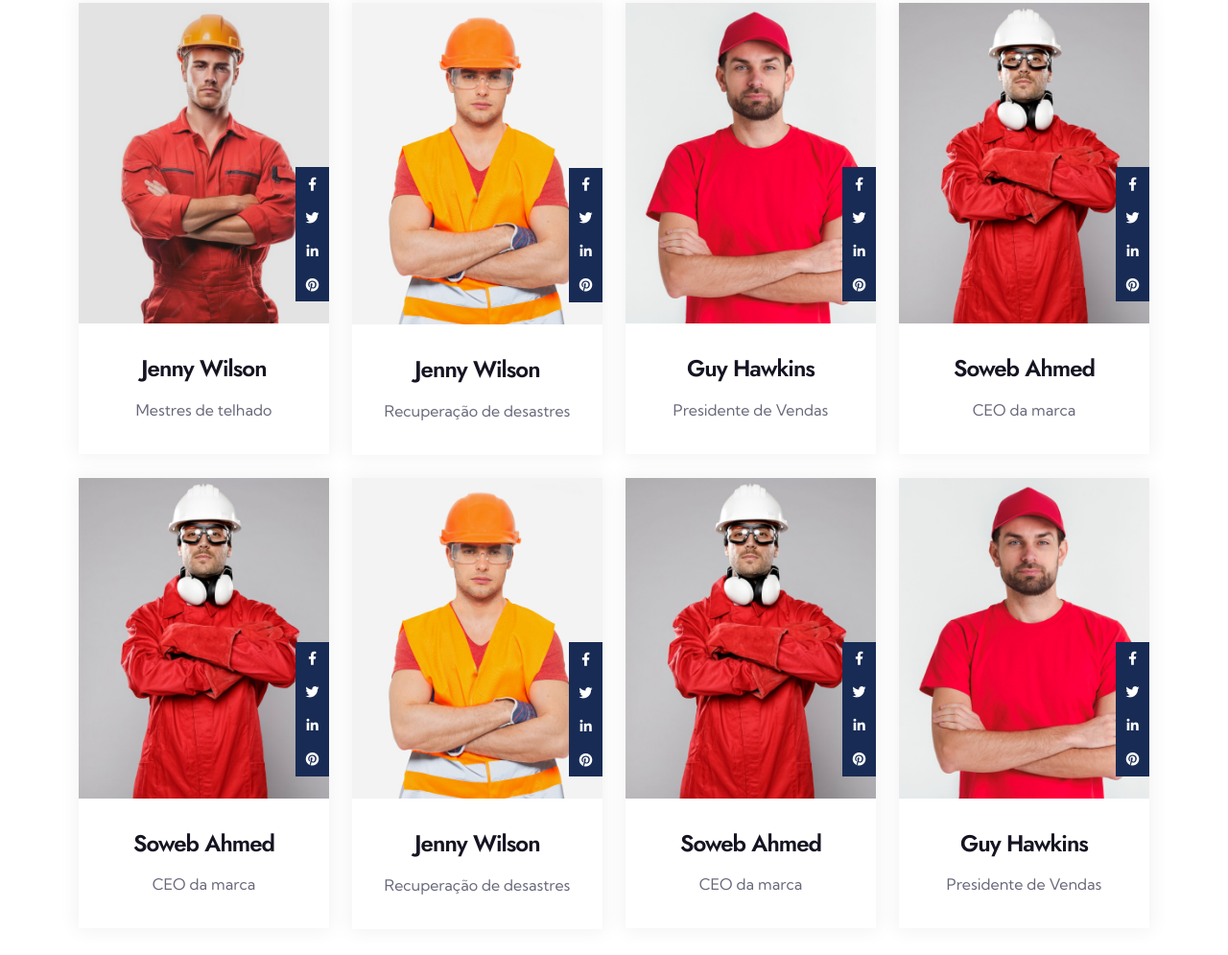
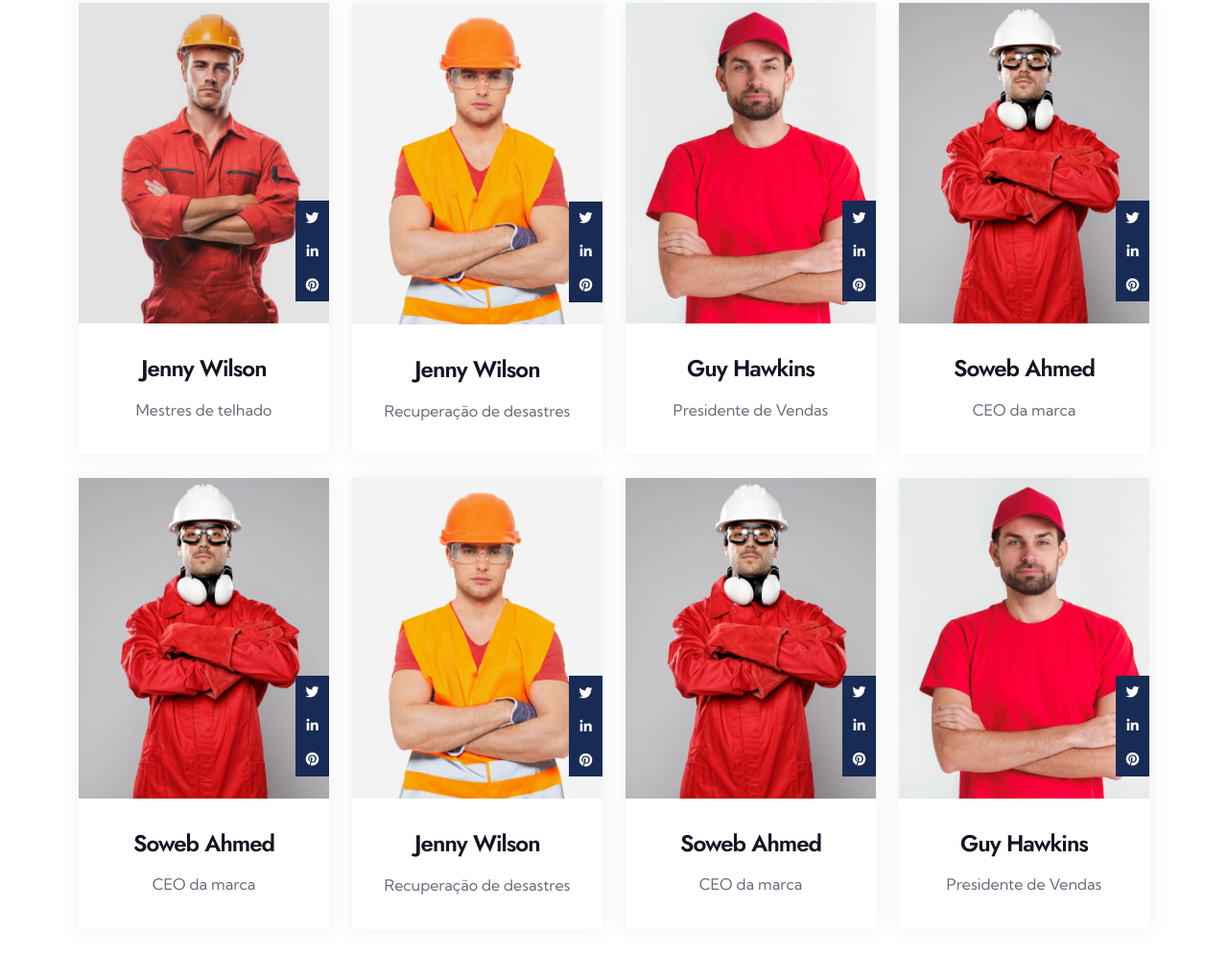
Before and after one commit to alexis-developers/FS-Calhas-e-Telhados, a plain HTML site: page team-member.html in a window 1280 px wide. Shown: the part 652-1647 px from the top of the page at 96% size. Drawn offline with Linux system fonts and the light colour scheme.

Commit message:
Remove Facebook das barras superiores

```diff
--- a/team-member.html
+++ b/team-member.html
@@ -167,7 +167,7 @@
 <div class="image">
 <img alt="team-member" src="images/team-member/team-1.jpg"/>
 <div class="social-profile">
-<a href="#"><i class="fa-brands fa-facebook-f"></i></a>
+
 <a href="#"><i class="fa-brands fa-twitter"></i></a>
 <a href="#"><i class="fa-brands fa-linkedin-in"></i></a>
 <a href="#"><i class="fa-brands fa-pinterest"></i></a>
@@ -186,7 +186,7 @@
 <div class="image">
 <img alt="team-member" src="images/team-member/team-2.jpg"/>
 <div class="social-profile">
-<a href="#"><i class="fa-brands fa-facebook-f"></i></a>
+
 <a href="#"><i class="fa-brands fa-twitter"></i></a>
 <a href="#"><i class="fa-brands fa-linkedin-in"></i></a>
 <a href="#"><i class="fa-brands fa-pinterest"></i></a>
@@ -205,7 +205,7 @@
 <div class="image">
 <img alt="team-member" src="images/team-member/team-3.jpg"/>
 <div class="social-profile">
-<a href="#"><i class="fa-brands fa-facebook-f"></i></a>
+
 <a href="#"><i class="fa-brands fa-twitter"></i></a>
 <a href="#"><i class="fa-brands fa-linkedin-in"></i></a>
 <a href="#"><i class="fa-brands fa-pinterest"></i></a>
@@ -224,7 +224,7 @@
 <div class="image">
 <img alt="team-member" src="images/team-member/team-4.jpg"/>
 <div class="social-profile">
-<a href="#"><i class="fa-brands fa-facebook-f"></i></a>
+
 <a href="#"><i class="fa-brands fa-twitter"></i></a>
 <a href="#"><i class="fa-brands fa-linkedin-in"></i></a>
 <a href="#"><i class="fa-brands fa-pinterest"></i></a>
@@ -243,7 +243,7 @@
 <div class="image">
 <img alt="team-member" src="images/team-member/team-4.jpg"/>
 <div class="social-profile">
-<a href="#"><i class="fa-brands fa-facebook-f"></i></a>
+
 <a href="#"><i class="fa-brands fa-twitter"></i></a>
 <a href="#"><i class="fa-brands fa-linkedin-in"></i></a>
 <a href="#"><i class="fa-brands fa-pinterest"></i></a>
@@ -262,7 +262,7 @@
 <div class="image">
 <img alt="team-member" src="images/team-member/team-2.jpg"/>
 <div class="social-profile">
-<a href="#"><i class="fa-brands fa-facebook-f"></i></a>
+
 <a href="#"><i class="fa-brands fa-twitter"></i></a>
 <a href="#"><i class="fa-brands fa-linkedin-in"></i></a>
 <a href="#"><i class="fa-brands fa-pinterest"></i></a>
@@ -281,7 +281,7 @@
 <div class="image">
 <img alt="team-member" src="images/team-member/team-4.jpg"/>
 <div class="social-profile">
-<a href="#"><i class="fa-brands fa-facebook-f"></i></a>
+
 <a href="#"><i class="fa-brands fa-twitter"></i></a>
 <a href="#"><i class="fa-brands fa-linkedin-in"></i></a>
 <a href="#"><i class="fa-brands fa-pinterest"></i></a>
@@ -300,7 +300,7 @@
 <div class="image">
 <img alt="team-member" src="images/team-member/team-3.jpg"/>
 <div class="social-profile">
-<a href="#"><i class="fa-brands fa-facebook-f"></i></a>
+
 <a href="#"><i class="fa-brands fa-twitter"></i></a>
 <a href="#"><i class="fa-brands fa-linkedin-in"></i></a>
 <a href="#"><i class="fa-brands fa-pinterest"></i></a>
@@ -361,7 +361,7 @@
 <div class="te-social-profile-wrapper">
 <span class="social-profile-title">Siga-nos</span>
 <div class="te-social-profile">
-<a href="#"><i class="fa-brands fa-facebook-f"></i></a>
+
 <a href="#"><i class="fa-brands fa-twitter"></i></a>
 <a href="#"><i class="fa-brands fa-linkedin-in"></i></a>
 <a href="#"><i class="fa-brands fa-pinterest"></i></a>
@@ -490,7 +490,7 @@
 <span><a href="tel:+5521968752021"><i class="fa-solid fa-phone"></i>+55 21 96875-2021</a></span>
 </div>
 <div class="te-social-profile">
-<a href="#"><i class="fa-brands fa-facebook-f"></i></a>
+
 <a href="#"><i class="fa-brands fa-twitter"></i></a>
 <a href="#"><i class="fa-brands fa-linkedin-in"></i></a>
 <a href="#"><i class="fa-brands fa-youtube"></i></a>
```
Also changed, not shown: about.html (+2 -2 lines), blog-details.html (+5 -5 lines), blog.html (+3 -3 lines), contact.html (+2 -2 lines), index-2.html (+1 -1 lines), index-3.html (+1 -1 lines), index-4.html (+6 -6 lines), index.html (+2 -2 lines), index04b9.html (+1 -1 lines), service-details.html (+2 -2 lines), service.html (+2 -2 lines), team-details.html (+3 -3 lines).
